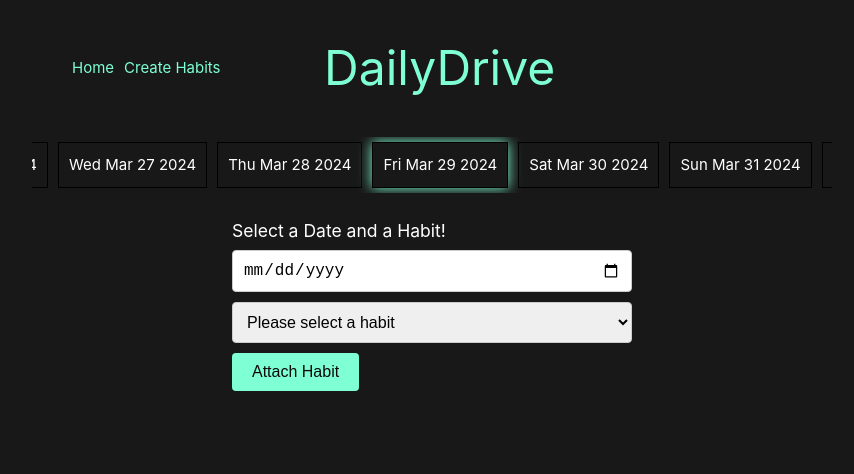
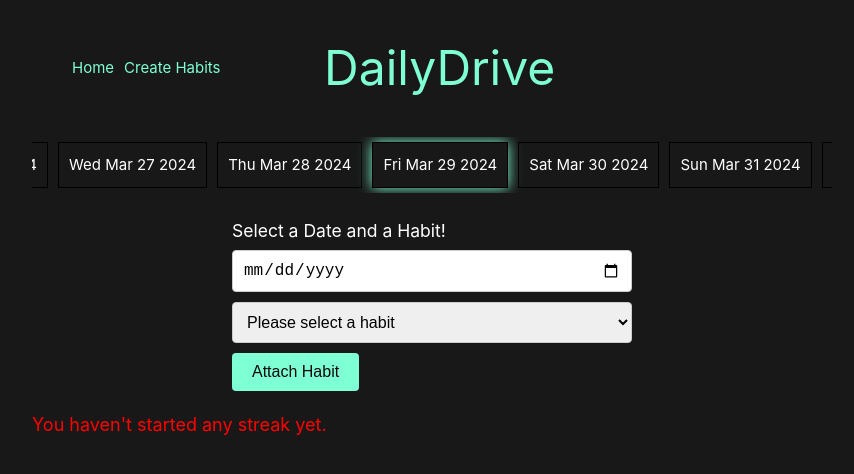
Before and after one commit to henriits/habit_tracker_vue, a Vue app in the folder habit-tracker/: page / in a window 1280 px wide. Shown: the top 474 px of the page, without its empty margins (208-1062 px from the left). Built offline with nearby package versions, Linux system fonts and the light colour scheme.

Commit message:
Day streak added

```diff
--- /dev/null
+++ b/habit-tracker/src/components/StreakCounter.vue
@@ -0,0 +1,54 @@
+<!-- StreakCounter.vue -->
+<template>
+    <div class="streak-counter">
+        <p v-if="streak > 0" class="streak-message">
+            You've completed all habits for <strong>{{ streak }}</strong> consecutive days!
+        </p>
+        <p v-else class="no-streak-message">
+            You haven't started any streak yet.
+        </p>
+    </div>
+</template>
+
+<script setup>
+import { ref } from 'vue';
+
+// Function to fetch habit completion data from localStorage
+const fetchHabitCompletionData = () => {
+    const habitCompletionData = JSON.parse(localStorage.getItem('DateHabitMapping')) || {};
+    return Object.values(habitCompletionData).flat();
+};
+
+// Function to calculate streak
+const calculateStreak = () => {
+    const habitCompletionData = fetchHabitCompletionData();
+    let streak = 0;
+    for (let i = habitCompletionData.length - 1; i >= 0; i -= 1) {
+        if (habitCompletionData[i].completed) {
+            streak += 1;
+        } else {
+            break;
+        }
+    }
+    return streak;
+};
+
+// Streak ref
+const streak = ref(calculateStreak());
+</script>
+
+<style scoped>
+.streak-counter {
+    margin-top: 20px;
+}
+
+.streak-message {
+    font-size: 18px;
+    color: green;
+}
+
+.no-streak-message {
+    font-size: 18px;
+    color: red;
+}
+</style>
--- a/habit-tracker/src/views/HomeView.vue
+++ b/habit-tracker/src/views/HomeView.vue
@@ -3,11 +3,20 @@
     <div>
       <SelectHabitAndDate />
     </div>
+    <div>
+      <StreakCounter />
 
+    </div>
   </div>
-
 </template>
 
 <script setup>
-import SelectHabitAndDate from "../components/SelectHabitAndDate.vue"
+
+import StreakCounter from "../components/StreakCounter.vue";
+import SelectHabitAndDate from "../components/SelectHabitAndDate.vue";
+
+
+
+
+
 </script>
```
